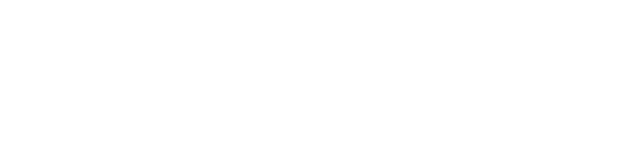
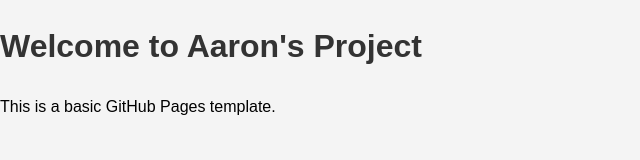
Before and after one commit to aaronspringer/aaronspringer.github.io, a plain HTML site: page index.html in a window 1280 px wide. Shown: the whole page, without its empty margins (0-640 px from the left). Drawn offline with Linux system fonts and the light colour scheme.

Commit message:
Template

```diff
--- a/css/style.css
+++ b/css/style.css
@@ -0,0 +1,15 @@
+body {
+    font-family: Arial, sans-serif;
+    line-height: 1.6;
+    margin: 0;
+    padding: 0;
+    background-color: #f4f4f4;
+}
+
+h1 {
+    color: #333;
+}
+
+p {
+    margin: 1em 0;
+}
--- a/index.html
+++ b/index.html
@@ -2,9 +2,13 @@
 <html lang="en">
 <head>
     <meta charset="UTF-8">
-    <title>Title</title>
+    <meta name="viewport" content="width=device-width, initial-scale=1.0">
+    <title>Aaron's Project</title>
+    <link rel="stylesheet" href="css/style.css">
 </head>
 <body>
-
+<h1>Welcome to Aaron's Project</h1>
+<p>This is a basic GitHub Pages template.</p>
+<script src="js/script.js"></script>
 </body>
 </html>
--- a/js/script.js
+++ b/js/script.js
@@ -0,0 +1,3 @@
+document.addEventListener('DOMContentLoaded', function() {
+    console.log("Aaron's Project JavaScript is loaded!");
+});
```
Also changed, not shown: 1 other file.
